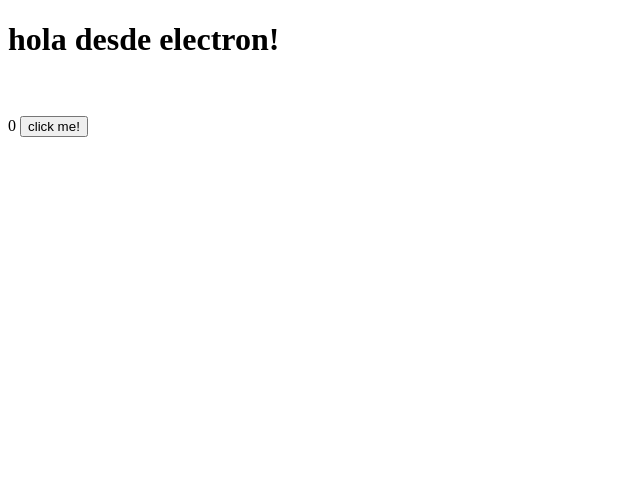
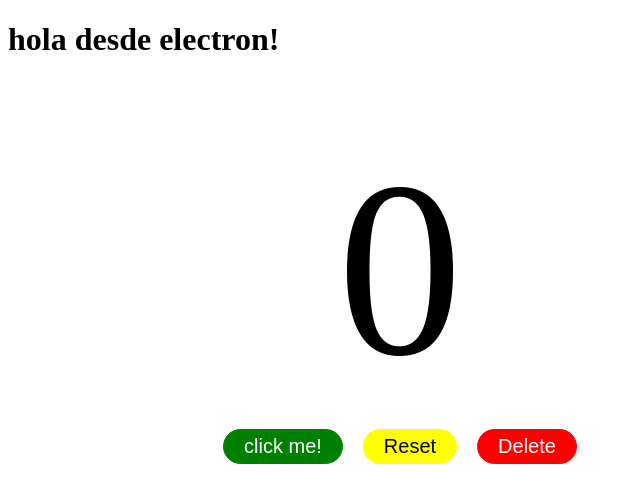
Before and after one commit to priscilabgmoya/app-escritorio-electron, an Electron app: page index.html in a window 800 px wide. Shown: the whole page, without its empty margins (0-640 px from the left). Drawn offline with Linux system fonts and the light colour scheme.

Commit message:
se agrega funcionalidad de contador

```diff
--- a/index.html
+++ b/index.html
@@ -11,15 +11,21 @@
       http-equiv="X-Content-Security-Policy"
       content="default-src 'self'; script-src 'self'"
     />
-
+ <link rel="stylesheet" href="./styles.css">
     <title>app de escritorio</title>
 </head>
 <body>
     <h1>hola desde electron! </h1>
     <br>
     <br>
-    <span id="count">0</span>
-    <button id="btnClickMe">click me!</button>
+    <div class="containerContador">
+      <span id="count">0</span>
+      <div class="containerBtns">
+        <button id="btnClickMe">click me!</button>
+        <button id="btnReset">Reset</button>
+        <button id="btnDelete">Delete</button>
+      </div>
+    </div>
     <script src="./render.js"></script>
 </body>
 </html>
--- a/render.js
+++ b/render.js
@@ -1,6 +1,16 @@
 const count = document.getElementById("count"),
-btnClickMe = document.getElementById("btnClickMe");
+btnClickMe = document.getElementById("btnClickMe"),
+btnDelete = document.getElementById("btnDelete"),
+btnReset = document.getElementById("btnReset");
 
 btnClickMe.addEventListener("click", () =>{
   count.innerText = parseInt(count.innerText) +1;
 })
+btnReset.addEventListener("click", () =>{
+  count.innerText = 0;
+})
+btnDelete.addEventListener("click", () =>{
+  if(parseInt( count.innerText) > 0){
+    count.innerText =  parseInt(count.innerText) - 1;
+  }
+})
--- /dev/null
+++ b/styles.css
@@ -0,0 +1,33 @@
+.containerContador{
+    display: flex;
+    flex-direction: column;
+    justify-content: center;
+    align-items: center;
+}
+.containerContador span {
+    margin: 10px 0px;
+    font-size: 250px ;
+}
+.containerBtns{
+    display: flex;
+}
+.containerBtns  button {
+    margin: 5px 10px;
+    border-radius: 20px;
+    padding: 5px 20px;
+    font-size: 20px;
+}
+#btnClickMe{
+    background-color: green;
+    color: white;
+    border: 1px solid green;
+}
+#btnDelete{
+    background-color: red;
+    color: white;
+    border: 1px solid red;
+}
+#btnReset{
+    background-color: yellow;
+    border: 1px solid yellow;
+}
```
